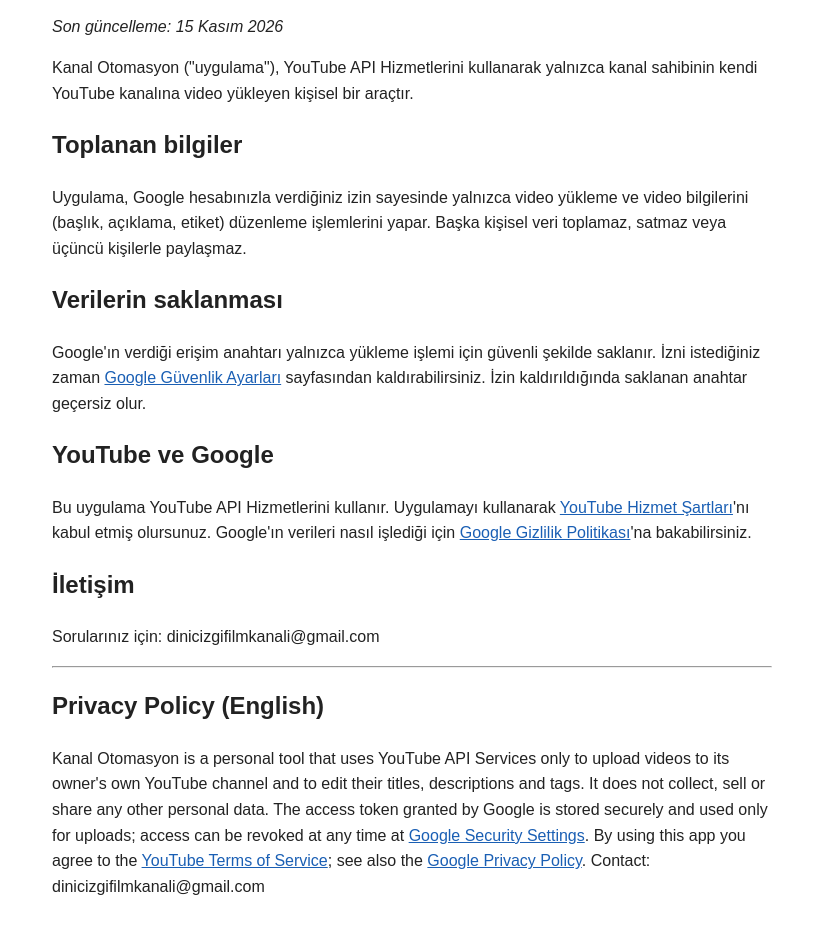
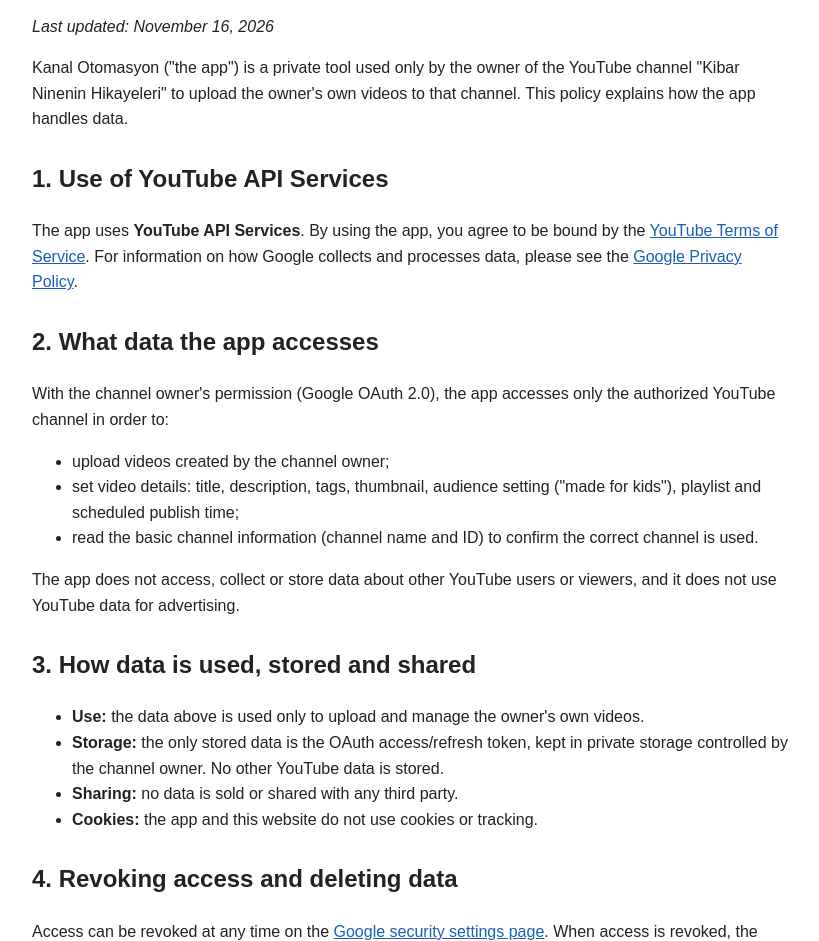
Before and after one commit to dinikanal/dinikanal.github.io, a plain HTML site: page privacy.html in a window 1280 px wide. Shown: the part 99-1040 px from the top of the page, without its empty margins (228-1047 px from the left). Drawn offline with Linux system fonts and the light colour scheme.

Commit message:
Add files via upload

```diff
--- a/privacy.html
+++ b/privacy.html
@@ -1,34 +1,55 @@
 <!DOCTYPE html>
-<html lang="tr">
+<html lang="en">
 <head>
 <meta charset="utf-8">
 <meta name="viewport" content="width=device-width, initial-scale=1">
-<title>Gizlilik Politikası - Kanal Otomasyon</title>
+<title>Privacy Policy - Kanal Otomasyon</title>
 <style>
-body{font-family:Arial,sans-serif;max-width:720px;margin:40px auto;padding:0 16px;line-height:1.6;color:#222}
+body{font-family:Arial,sans-serif;max-width:760px;margin:40px auto;padding:0 16px;line-height:1.6;color:#222}
 a{color:#1a5fb4}
+h2{margin-top:28px}
 </style>
 </head>
 <body>
-<h1>Gizlilik Politikası</h1>
-<p><em>Son güncelleme: 15 Kasım 2026</em></p>
+<h1>Privacy Policy – Kanal Otomasyon</h1>
+<p><em>Last updated: November 16, 2026</em></p>
 
-<p>Kanal Otomasyon ("uygulama"), YouTube API Hizmetlerini kullanarak yalnızca kanal sahibinin kendi YouTube kanalına video yükleyen kişisel bir araçtır.</p>
+<p>Kanal Otomasyon ("the app") is a private tool used only by the owner of the YouTube channel "Kibar Ninenin Hikayeleri" to upload the owner's own videos to that channel. This policy explains how the app handles data.</p>
 
-<h2>Toplanan bilgiler</h2>
-<p>Uygulama, Google hesabınızla verdiğiniz izin sayesinde yalnızca video yükleme ve video bilgilerini (başlık, açıklama, etiket) düzenleme işlemlerini yapar. Başka kişisel veri toplamaz, satmaz veya üçüncü kişilerle paylaşmaz.</p>
+<h2>1. Use of YouTube API Services</h2>
+<p>The app uses <strong>YouTube API Services</strong>. By using the app, you agree to be bound by the <a href="https://www.youtube.com/t/terms">YouTube Terms of Service</a>. For information on how Google collects and processes data, please see the <a href="https://policies.google.com/privacy">Google Privacy Policy</a>.</p>
 
-<h2>Verilerin saklanması</h2>
-<p>Google'ın verdiği erişim anahtarı yalnızca yükleme işlemi için güvenli şekilde saklanır. İzni istediğiniz zaman <a href="https://myaccount.google.com/permissions">Google Güvenlik Ayarları</a> sayfasından kaldırabilirsiniz. İzin kaldırıldığında saklanan anahtar geçersiz olur.</p>
+<h2>2. What data the app accesses</h2>
+<p>With the channel owner's permission (Google OAuth 2.0), the app accesses only the authorized YouTube channel in order to:</p>
+<ul>
+<li>upload videos created by the channel owner;</li>
+<li>set video details: title, description, tags, thumbnail, audience setting ("made for kids"), playlist and scheduled publish time;</li>
+<li>read the basic channel information (channel name and ID) to confirm the correct channel is used.</li>
+</ul>
+<p>The app does not access, collect or store data about other YouTube users or viewers, and it does not use YouTube data for advertising.</p>
 
-<h2>YouTube ve Google</h2>
-<p>Bu uygulama YouTube API Hizmetlerini kullanır. Uygulamayı kullanarak <a href="https://www.youtube.com/t/terms">YouTube Hizmet Şartları</a>'nı kabul etmiş olursunuz. Google'ın verileri nasıl işlediği için <a href="https://policies.google.com/privacy">Google Gizlilik Politikası</a>'na bakabilirsiniz.</p>
+<h2>3. How data is used, stored and shared</h2>
+<ul>
+<li><strong>Use:</strong> the data above is used only to upload and manage the owner's own videos.</li>
+<li><strong>Storage:</strong> the only stored data is the OAuth access/refresh token, kept in private storage controlled by the channel owner. No other YouTube data is stored.</li>
+<li><strong>Sharing:</strong> no data is sold or shared with any third party.</li>
+<li><strong>Cookies:</strong> the app and this website do not use cookies or tracking.</li>
+</ul>
 
-<h2>İletişim</h2>
-<p>Sorularınız için: dinicizgifilmkanali@gmail.com</p>
+<h2>4. Revoking access and deleting data</h2>
+<p>Access can be revoked at any time on the <a href="https://myaccount.google.com/permissions">Google security settings page</a>. When access is revoked, the stored token stops working and is deleted from the app's storage within 7 days. You may also request deletion of any stored data by emailing the contact address below; the request will be completed within 7 days.</p>
+
+<h2>5. Children</h2>
+<p>The channel publishes content for children and all videos are marked "Made for Kids". The app itself is not used by children and collects no data from viewers.</p>
+
+<h2>6. Changes</h2>
+<p>If this policy changes, the "Last updated" date above will be updated.</p>
+
+<h2>7. Contact</h2>
+<p>dinicizgifilmkanali@gmail.com</p>
 
 <hr>
-<h2>Privacy Policy (English)</h2>
-<p>Kanal Otomasyon is a personal tool that uses YouTube API Services only to upload videos to its owner's own YouTube channel and to edit their titles, descriptions and tags. It does not collect, sell or share any other personal data. The access token granted by Google is stored securely and used only for uploads; access can be revoked at any time at <a href="https://myaccount.google.com/permissions">Google Security Settings</a>. By using this app you agree to the <a href="https://www.youtube.com/t/terms">YouTube Terms of Service</a>; see also the <a href="https://policies.google.com/privacy">Google Privacy Policy</a>. Contact: dinicizgifilmkanali@gmail.com</p>
+<h2>Gizlilik Politikası (Türkçe özet)</h2>
+<p>Kanal Otomasyon, YouTube API Hizmetlerini kullanır ve yalnızca kanal sahibinin kendi videolarını kendi kanalına yükler. Uygulamayı kullanarak <a href="https://www.youtube.com/t/terms">YouTube Hizmet Şartları</a>'nı kabul etmiş olursunuz; Google'ın veri işleme yöntemleri için <a href="https://policies.google.com/privacy">Google Gizlilik Politikası</a>'na bakınız. Başka kullanıcıların verisi toplanmaz, hiçbir veri üçüncü kişilerle paylaşılmaz. Yalnızca erişim anahtarı saklanır; erişim <a href="https://myaccount.google.com/permissions">Google Güvenlik Ayarları</a>'ndan istenildiği an kaldırılabilir ve saklanan anahtar 7 gün içinde silinir. Silme talepleri için: dinicizgifilmkanali@gmail.com</p>
 </body>
 </html>
```
Also changed, not shown: index.html (+17 -4 lines), terms.html (added, +24 -0 lines).
